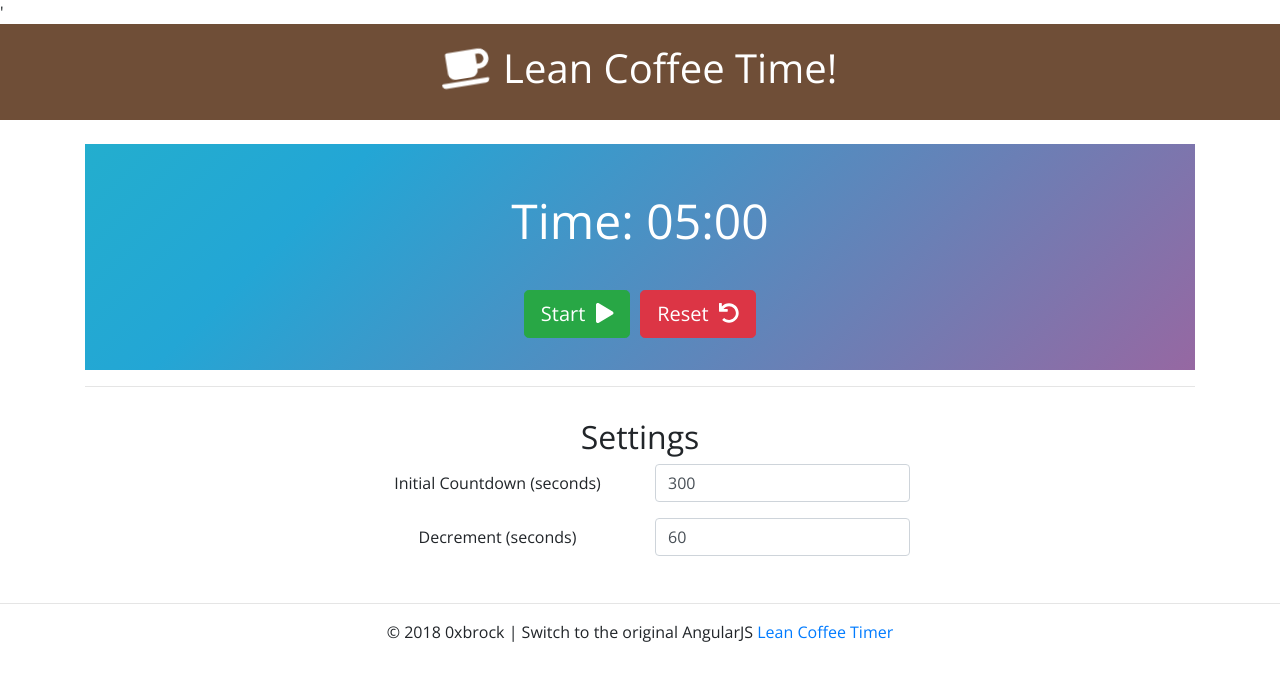
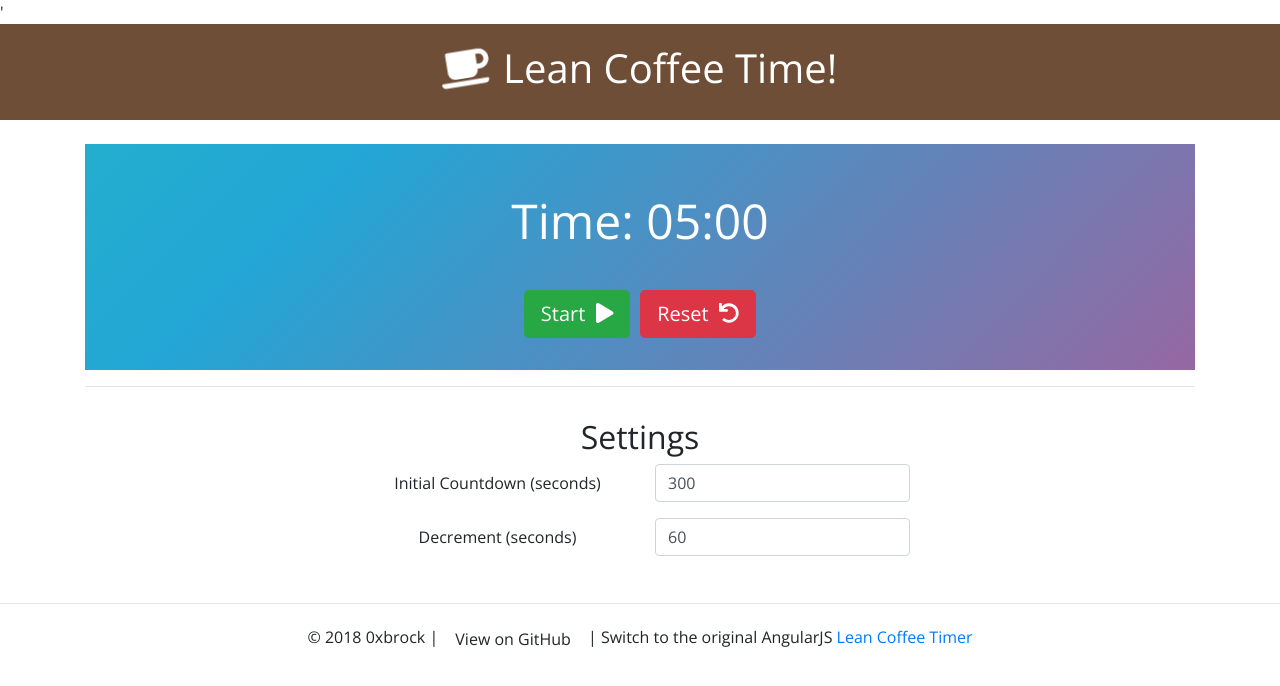
Before and after one commit to 0xbrock/lean-coffee-timer-react, a React (Create React App) app: page / in a window 1280 px wide. Shown: the top 686 px of the page. Built offline with nearby package versions, Linux system fonts and the light colour scheme.

Commit message:
Add View on GitHub link to footer

```diff
--- a/src/App.js
+++ b/src/App.js
@@ -27,7 +27,7 @@ class App extends Component {
         <CountdownTimer />
         <hr />
         <footer>
-          &copy; {new Date().getFullYear()} 0xbrock | Switch to the  original AngularJS <a href="https://0xbrock.github.io/LeanCoffeeTimer/">Lean Coffee Timer</a>
+          &copy; {new Date().getFullYear()} 0xbrock | <a href="https://github.com/0xbrock/lean-coffee-timer-react" class="btn">View on GitHub</a> | Switch to the  original AngularJS <a href="https://0xbrock.github.io/LeanCoffeeTimer/">Lean Coffee Timer</a>
         </footer>
       </div>
     );
```
